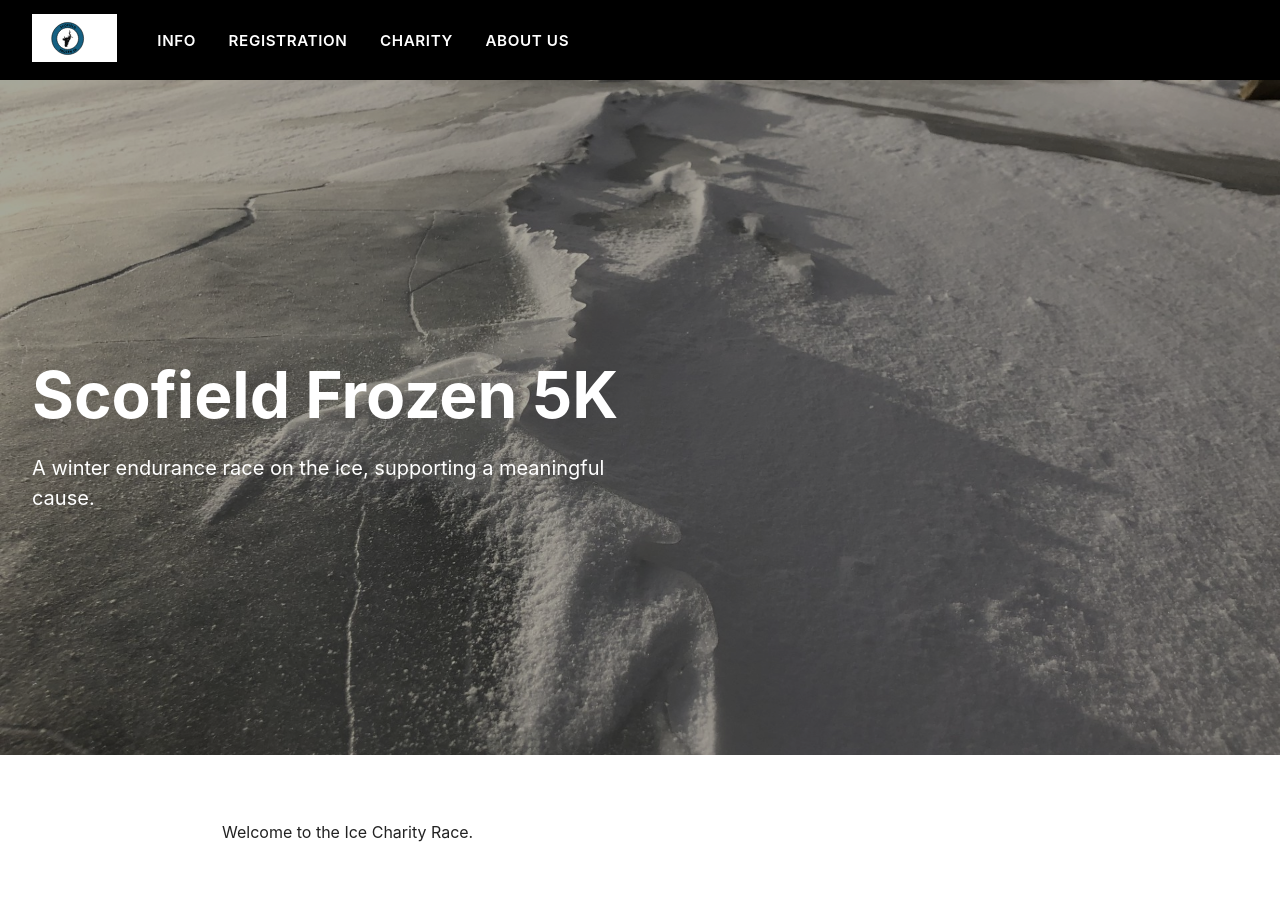
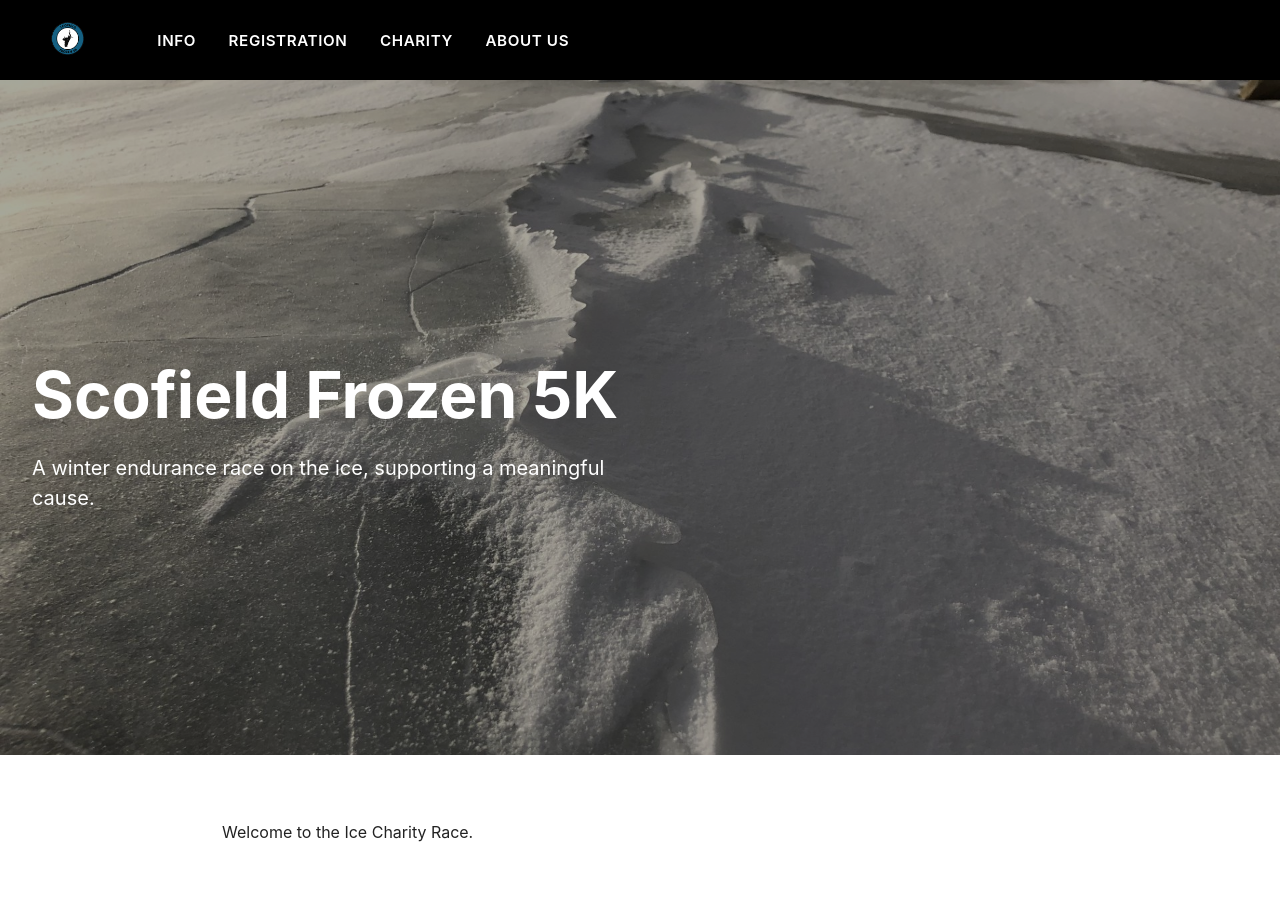
Before and after one commit to wparley/wparley.github.io, a Jekyll site: the page built from index.md, in a window 1280 px wide. Built offline with Jekyll 4.4.1, drawn with Linux system fonts in a browser that asks for light colours.

Commit message:
Change logo image format from SVG to PNG

```diff
--- a/_layouts/default.html
+++ b/_layouts/default.html
@@ -128,7 +128,7 @@
 
   <header>
     <a href="/">
-      <img src="/assets/images/logo.svg" alt="Scofield Frozen 5K logo">
+      <img src="/assets/images/logo.png" alt="Scofield Frozen 5K logo">
     </a>
 
     <nav>
```
